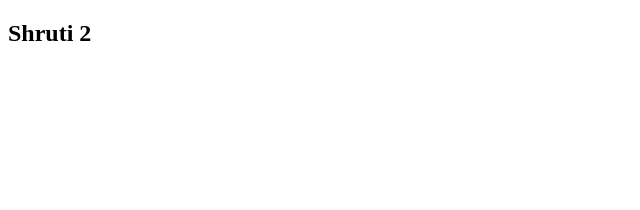
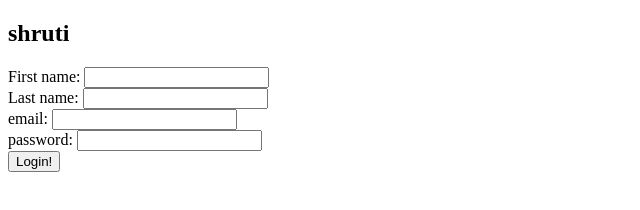
Before and after one commit to amitskasabe/cs-tasks, a plain HTML site: page index.html in a window 1280 px wide. Shown: the whole page, without its empty margins (0-640 px from the left). Drawn offline with Linux system fonts and the light colour scheme.

Commit message:
from added

```diff
--- a/index.html
+++ b/index.html
@@ -25,7 +25,23 @@
     </section>
     <section id="reviews">
       <!-- shruti -->
-      <h1> Shruti 2</h1>
+      <h1>shruti</h1>
+      <form>
+        <label for="firstname">First name: </label>
+        <input type="text" name="firstname"  required>
+        <br>
+        <label for="lastname">Last name: </label>
+        <input type="text" name="lastname"  required>
+        <br>
+        <label for="email">email: </label>
+        <input type="email" name="email"  required>
+        <br>
+        <label for="password">password: </label>
+        <input type="password" name="password"  required>
+        <br>
+        <input type="submit" value="Login!">
+    </form>
+
     </section>
     <section id="gallary">
       <!-- Shubham -->
```
